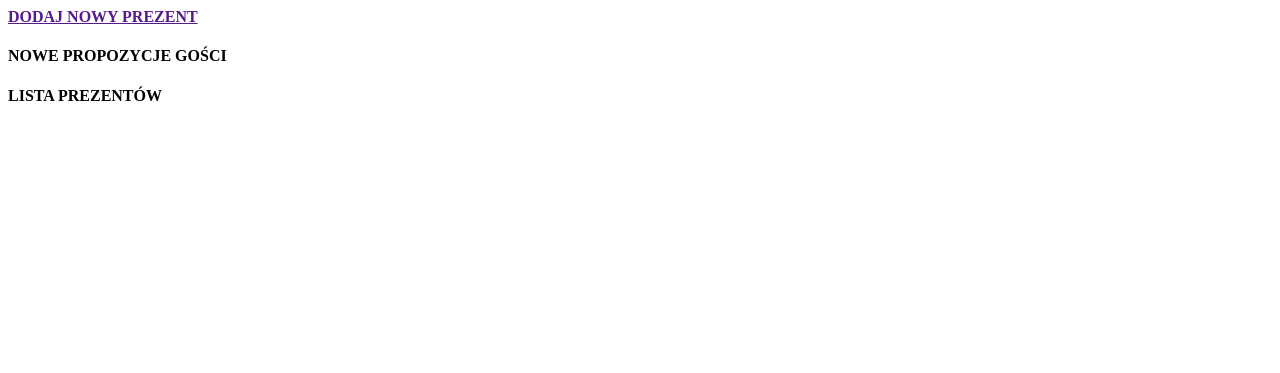
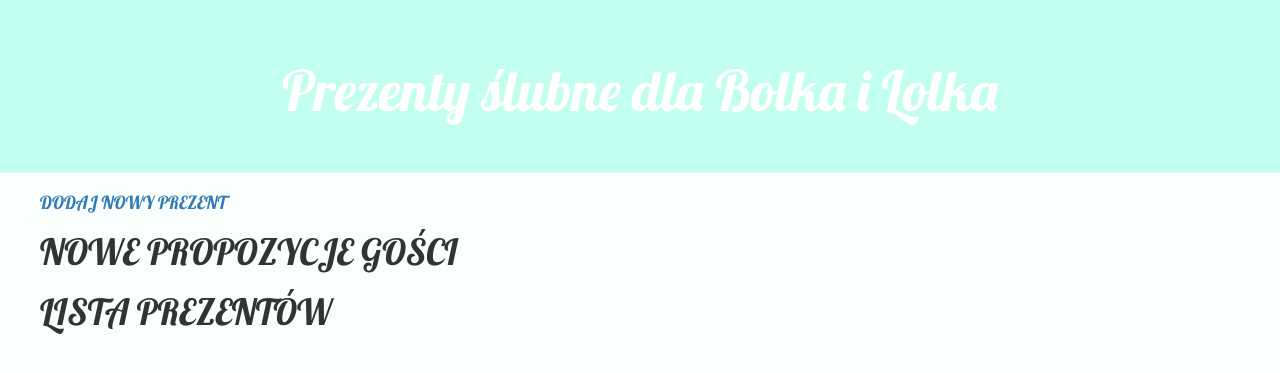
Before and after one commit to alicjab/weddings, a Django app: page / in a window 1280 px wide. Shown: the top 373 px of the page. Run offline with Django 3.2, Linux system fonts and the light colour scheme; data that the repository does not hold is empty; some libraries are stand-ins or nearby versions.

Commit message:
First css and gift detail

```diff
--- a/mysite/settings.py
+++ b/mysite/settings.py
@@ -120,3 +120,7 @@ USE_TZ = True
 
 STATIC_URL = '/static/'
 STATIC_ROOT = os.path.join(BASE_DIR, 'public', 'static')
+
+STATICFILES_DIRS = (
+    os.path.join(BASE_DIR, "static"),
+)
--- /dev/null
+++ b/static/css/wedding.css
@@ -0,0 +1,30 @@
+/*h1 a {
+    color: #FCA205;
+    font-family: 'Lobster';
+}
+*/
+body {
+    background-color: #f9fffd;
+}
+
+.page-header {
+    background-color: #c3ffef;
+    margin-top: 0;
+    padding: 40px 40px 40px 40px;
+}
+
+h1, h2, h3, h4 {
+    font-family: 'Lobster', cursive;
+}
+
+.page-header h1, .page-header h1 a, .page-header h1 a:visited, .page-header h1 a:active {
+    color: #ffffff;
+    font-size: 42pt;
+    text-decoration: none;
+    text-align: center;
+    vertical-align: middle;
+}
+
+.content {
+    margin-left: 40px;
+}
--- /dev/null
+++ b/wedding/templates/wedding/base.html
@@ -0,0 +1,27 @@
+{% load staticfiles %}
+<html>
+    <head>
+        <title>WEDDING GIFTS</title>
+
+        <link rel="stylesheet" href="https://maxcdn.bootstrapcdn.com/bootstrap/3.2.0/css/bootstrap.min.css">
+        <link rel="stylesheet" href="https://maxcdn.bootstrapcdn.com/bootstrap/3.2.0/css/bootstrap-theme.min.css">
+        <link href="//fonts.googleapis.com/css?family=Lobster&subset=latin,latin-ext" rel="stylesheet" type="text/css">
+        <link rel="stylesheet" href="{% static 'css/wedding.css' %}">
+    </head>
+
+    <body>
+
+        <div class="page-header">
+            <h1><a>Prezenty ślubne dla Bolka i Lolka</a></h1>
+        </div>
+
+
+        <div class="content">
+
+            {% block content %}
+            {% endblock %}
+
+        </div>
+
+    </body>
+</html>
--- a/wedding/templates/wedding/gift_list.html
+++ b/wedding/templates/wedding/gift_list.html
@@ -1,28 +1,33 @@
-<html>
-<head>
-  <title>WEDDING GIFTS</title>
-</head>
-<body>
+{% extends 'wedding/base.html' %}
 
+{% block content %}
+
+    <div class="add_new_gift">
         <p><h4><a href="">DODAJ NOWY PREZENT</a></h4></p>
+    </div>
 
-  <p><h4>NOWE PROPOZYCJE GOŚCI</h4></p>
+    <div class="new_gifts">
+        <p><h1>NOWE PROPOZYCJE GOŚCI</h1></p>
 
         {% for gift in new_gifts %}
-      <div>
-        <a href=""> {{ gift.name }} </a>  price: {{ gift.price }}
+            <div class="gift">
+                <h4><a href="{% url 'gift_detail' id=gift.id %}"> {{ gift.name }} </a>  {{ gift.price }} zł <h4>
                 <p> accepted: {{ gift.accepted }} </p>
             </div>
         {% endfor %}
+    </div>
 
-  <p><h4>LISTA PREZENTÓW</h4></p>
+    <div class="accepted_gifts">
+
+        <p><h1>LISTA PREZENTÓW</h1></p>
 
         {% for gift in accepted_gifts %}
-      <div>
-        <a href=""> {{ gift.name }} </a>  price: {{ gift.price }}
+            <div class="gift">
+                <h4><a href="{% url 'gift_detail' id=gift.id %}"> {{ gift.name }} </a>  {{ gift.price }} zł <h4>
                 <p> accepted: {{ gift.accepted }} </p>
             </div>
+
         {% endfor %}
+    </div>
 
-</body>
-</html>
+{% endblock content %}
--- a/wedding/urls.py
+++ b/wedding/urls.py
@@ -3,4 +3,6 @@ from . import views
 
 urlpatterns = [
     url(r'^$', views.gift_list, name='gift_list'),
+    url(r'^gift/(?P<id>[0-9]+)/$', views.gift_detail, name='gift_detail'),
+
 ]
--- a/wedding/views.py
+++ b/wedding/views.py
@@ -1,6 +1,8 @@
 #-*- coding: utf-8 -*-
 
 from django.shortcuts import render
+from django.shortcuts import render, get_object_or_404
+
 
 from .models import Gift
 
@@ -8,3 +10,7 @@ def gift_list(request):
     new_gifts = Gift.objects.filter(accepted=False)
     accepted_gifts = Gift.objects.filter(accepted=True)
     return render(request, 'wedding/gift_list.html', {'new_gifts' : new_gifts, 'accepted_gifts' : accepted_gifts})
+
+def gift_detail(request, id):
+    gift = get_object_or_404(Gift, id=id)
+    return render(request, 'wedding/gift_detail.html', {'gift' : gift})
```
Also changed, not shown: wedding/templates/wedding/gift_detail.html (added, +10 -0 lines), 10 other files. Lines whose indentation alone changed are shown as unchanged.
